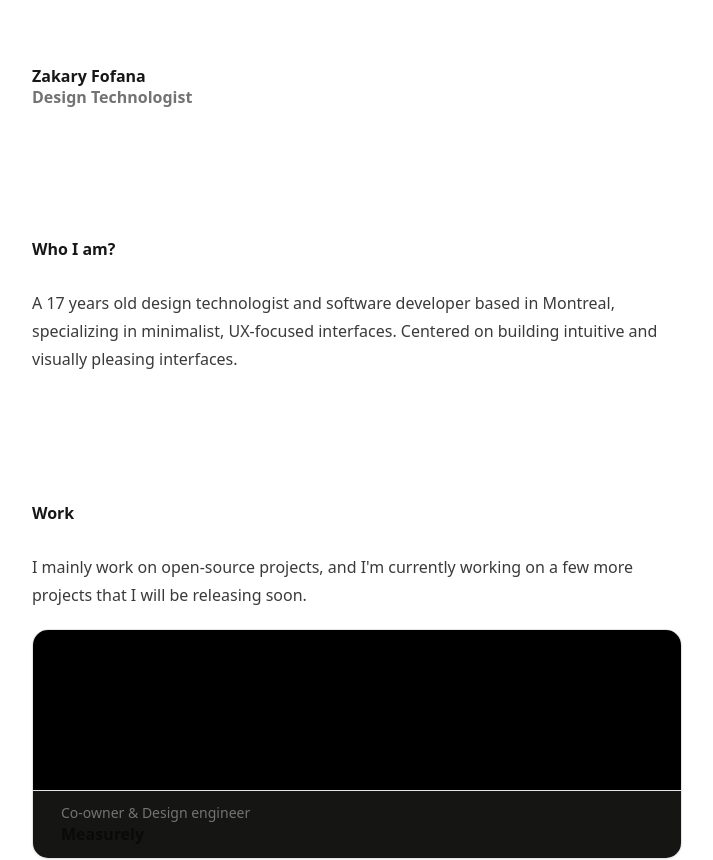
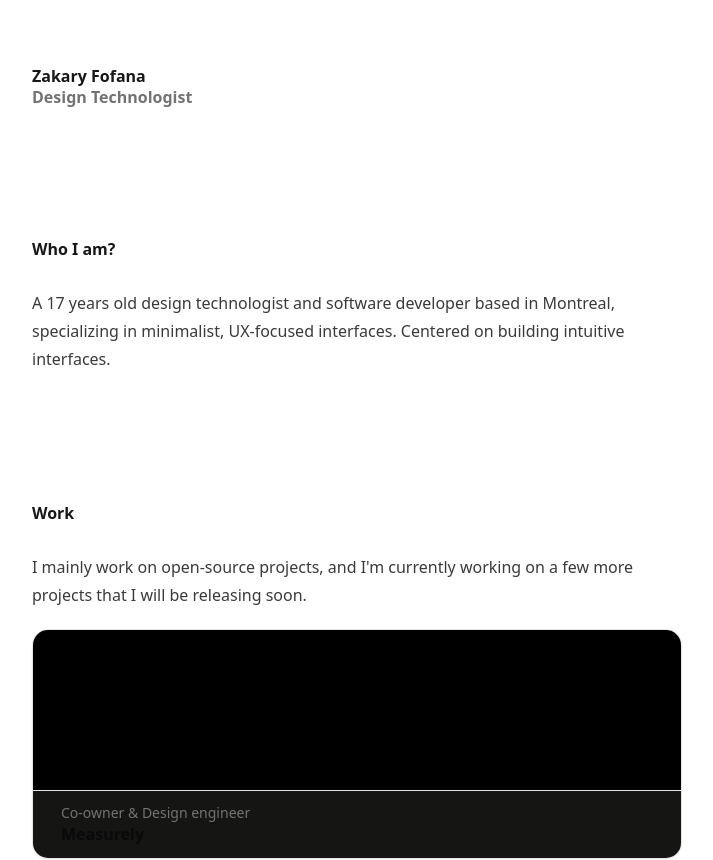
Before and after one commit to zakafz/website, a Next.js app: page / in a window 1280 px wide. Shown: the top 860 px of the page, without its empty margins (283-996 px from the left). Built offline with nearby package versions, Linux system fonts and the light colour scheme.

Commit message:
fix: Simplify description in Home component for clarity

```diff
--- a/app/(home)/page.tsx
+++ b/app/(home)/page.tsx
@@ -20,7 +20,7 @@ export default function Home() {
           (new Date().getMonth() === 8 && new Date().getDate() < 13)
             ? 1
             : 0)
-        } years old design technologist and software developer based in Montreal, specializing in minimalist, UX-focused interfaces. Centered on building intuitive and visually pleasing interfaces.`}
+        } years old design technologist and software developer based in Montreal, specializing in minimalist, UX-focused interfaces. Centered on building intuitive interfaces.`}
       />
       <Spacer size="md" />
       <Text
```
